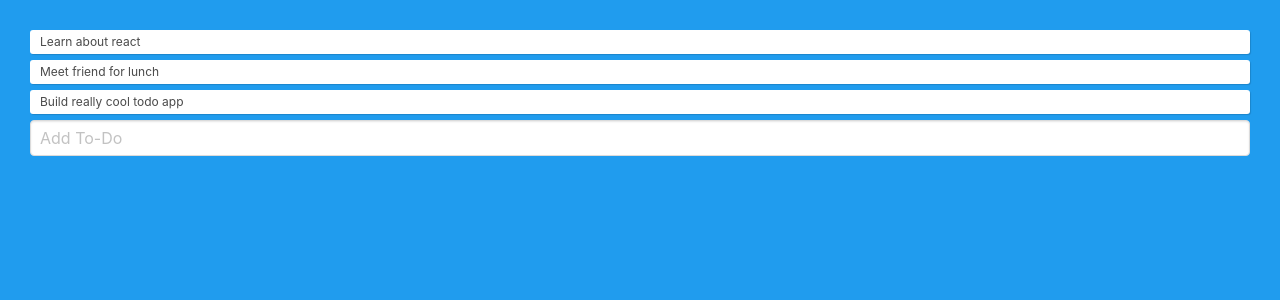
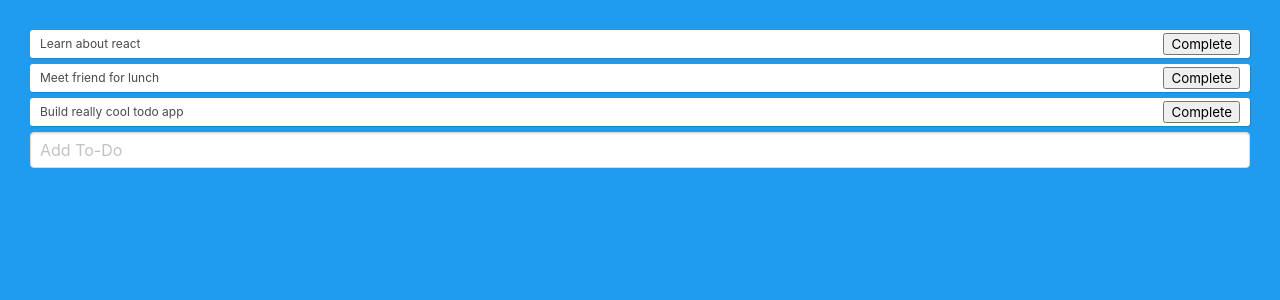
Before and after one commit to TianaJohnson/hooks_todo, a React (Create React App) app: page / in a window 1280 px wide. Shown: the top 300 px of the page. Built offline with nearby package versions, Linux system fonts and the light colour scheme.

Commit message:
not sure im grasping hooks

```diff
--- a/src/App.js
+++ b/src/App.js
@@ -1,8 +1,13 @@
 import React, { useState } from 'react';
 import './App.css';
 
-function Todo({ todo, index}) {
-  return <div className="todo">{todo.text}</div>;
+function Todo({ todo, index, completeTodo}) {
+  return <div style={{textDecoration: todo.isCompleted ? 'line-through' : ''}}
+              className="todo">{todo.text}
+              <div>
+                <button onClick={() => completeTodo(index)}>Complete</button>
+              </div>
+              </div>;
 }
 function TodoForm({addTodo}){
   const [value, setValue] = useState('');
```
